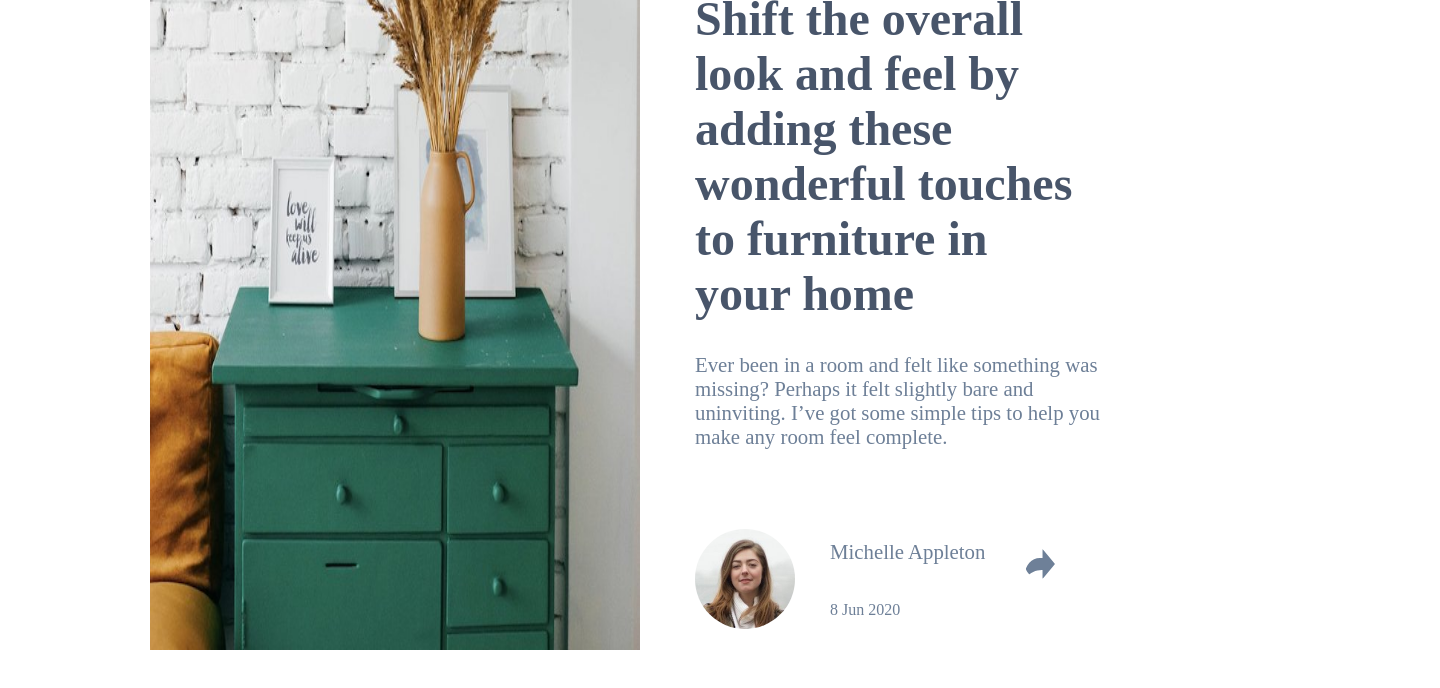
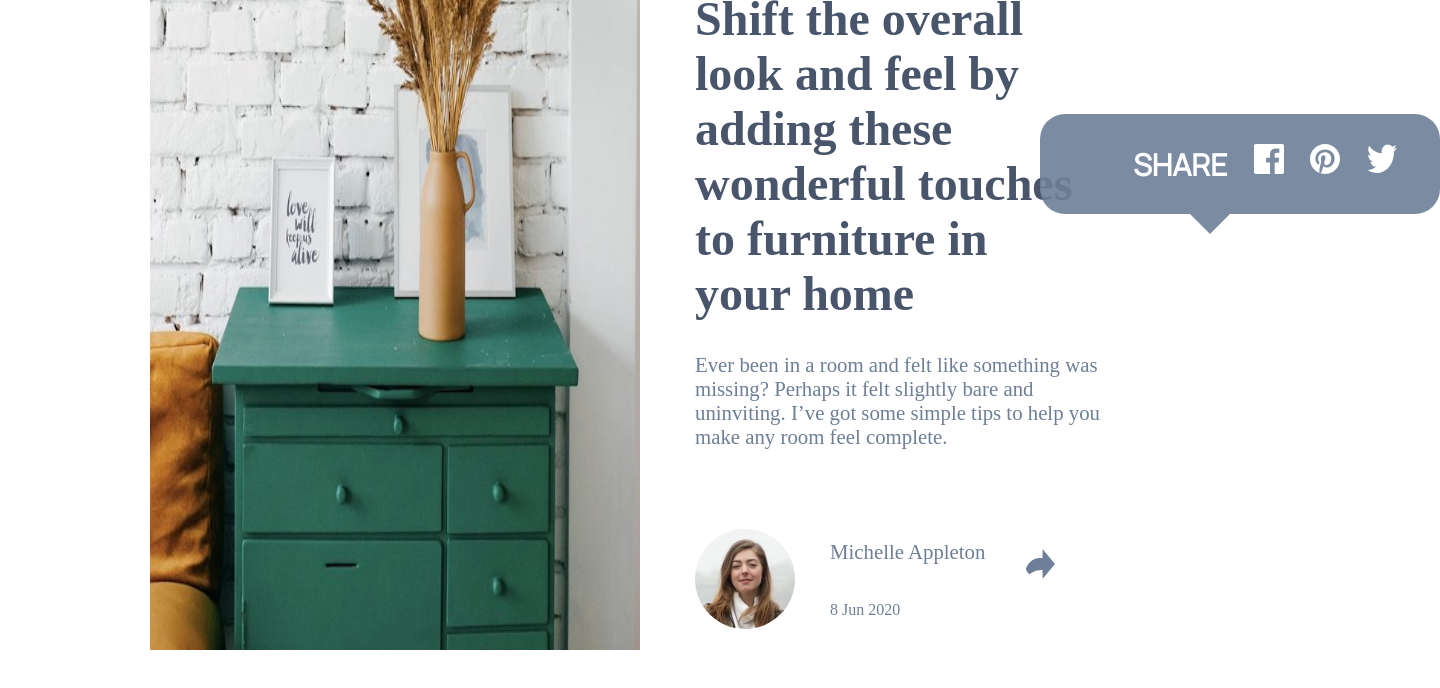
Before and after one commit to parischaralampidis3/faq-accordion-card-main, a plain HTML site: page article-preview-component-master/index.html in a window 1280 px wide. Both pictures are taken after a click on the picture 1040 px from the left and 930 px from the top of the page. Shown: the part 366-1054 px from the top of the page, 1440 px wide, since content can reach past the window. Drawn offline with Linux system fonts and the light colour scheme.

Commit message:
changes made on projects

```diff
--- a/article-preview-component-master/app.js
+++ b/article-preview-component-master/app.js
@@ -1 +1,18 @@
-alert("connected.");
+//refer elements
+const popBanner = document.getElementById("banner");
+
+//refer image element
+const clickIcon = document.querySelector(".share-icon");
+
+//create a function for enent
+const showPopButton = () => {
+  //display pop content
+  popBanner.style.display = "block";
+  //set a timeOut function for hiding contenet
+  setTimeout(function () {
+    popBanner.style.display = "none";
+  }, 10000);
+};
+
+//set an event listener for image
+clickIcon.addEventListener("click", showPopButton);
--- a/article-preview-component-master/index.html
+++ b/article-preview-component-master/index.html
@@ -49,13 +49,30 @@
             width="30"
             height="30"
           />
+          <!--banner section-->
+          <div id="banner">
+            <div id="icon-container">
+              <h3 class="icon-share-header">SHARE</h3>
+              <img
+                class="pop-icons"
+                src="images/icon-facebook.svg"
+                alt="facebook"
+              />
+              <img
+                class="pop-icons"
+                src="images/icon-pinterest.svg"
+                alt="facebook"
+              />
+              <img
+                class="pop-icons"
+                src="images/icon-twitter.svg"
+                alt="facebook"
+              />
+            </div>
+          </div>
         </div>
-
-        <!--
-         Share<img src="/images/icon-share.svg" />-->
       </div>
     </div>
-    <div class="hidden-block"></div>
     <script src="app.js"></script>
   </body>
 </html>
--- a/article-preview-component-master/styles/styles.css
+++ b/article-preview-component-master/styles/styles.css
@@ -83,29 +83,61 @@ img {
   height: 40px;
 }
 
-.hidden-block {
-  cursor: pointer;
+#banner {
+  display: flex;
+  position: absolute;
+  opacity: 0.9;
+  top: 60vh;
+  left: 130vh;
   display: none;
-  position: absolute;
-  width: 300px;
-  opacity: 0.9;
-  border-radius: 20px;
+  width: 400px;
   height: 100px;
-  background: gray;
-  margin: 0 auto;
-  left: 60%;
-  top: 50%;
+  background-color: hsl(214, 17%, 51%);
+  border-radius: 25px;
 }
 
+#banner::before {
+  position: absolute;
+  content: "";
+  width: 0px;
+  height: 30px;
+  top: 100px;
+  left: 150px;
+  border-left: 20px solid transparent;
+  border-right: 20px solid transparent;
+  border-top: 20px solid hsl(214, 17%, 51%);
+}
+#icon-container {
+  padding: 30px;
+  display: flex;
+  flex-direction: row;
+  justify-content: space-around;
+  margin-left: 50px;
+}
+.pop-icons {
+  width: 30px;
+  height: 30px;
+}
+.icon-share-header {
+  font-size: 30px;
+  font-family: "Manrope", sans-serif;
+  margin-top: 0px;
+  color: white;
+}
 /* Extra large devices (large laptops and desktops, 1200px and up) */
 @media only screen and (min-width: 1200px) {
   .drawers-image {
     width: 400px;
   }
+  #banner {
+    margin-top: 0px;
+    margin-left: 0px;
+  }
 }
 
-@media only screen and (max-width: 660px) {
-  .hidden-block {
-    display: none;
+@media only screen and (max-width: 1024px) {
+  #banner {
+    top: 130vh;
+    left: 20vh;
   }
 }
```
Also changed, not shown: profile-card-component-main/index.html (+27 -14 lines), profile-card-component-main/styles/style.css (added).
